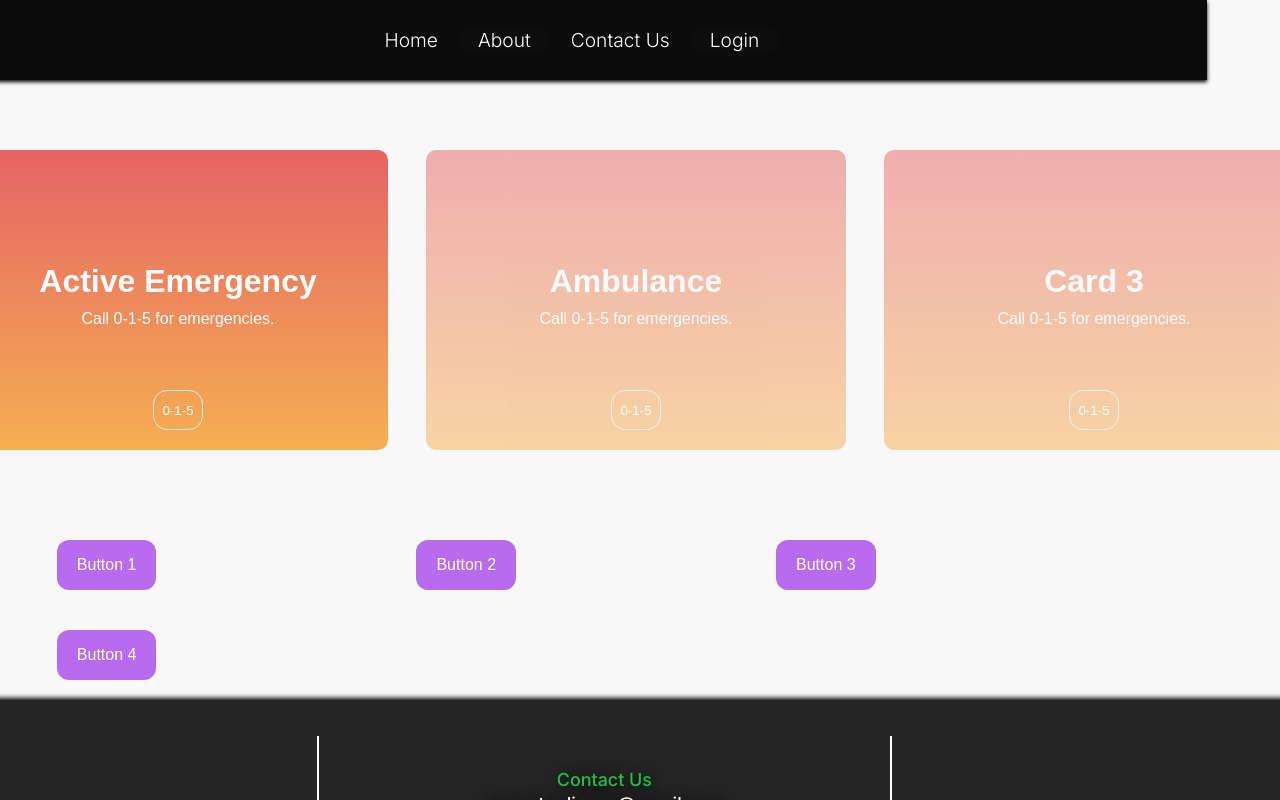
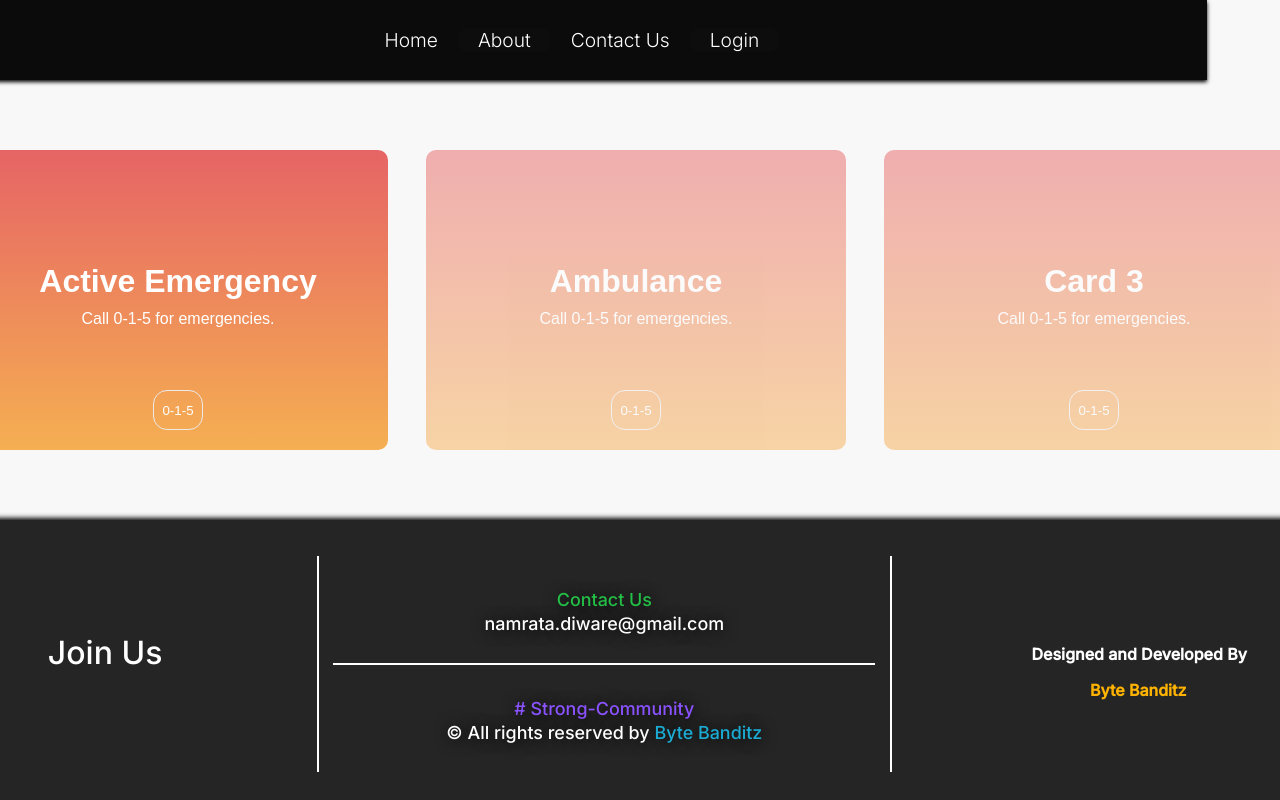
Before and after one commit to DiwareNamrata23/byte_bandit, a React (Create React App) app: page /about in a window 1280 px wide. Shown: the top 800 px of the page. Built offline with nearby package versions, Linux system fonts and the light colour scheme.

Commit message:
fixed footer

```diff
--- a/src/Components/AboutUs/AboutUs.css
+++ b/src/Components/AboutUs/AboutUs.css
@@ -36,6 +36,7 @@
   transition: opacity 0.3s ease;
   position: relative;
 }
+
 
 .card h1 {
   color: white;
@@ -84,14 +85,31 @@
 .next {
   margin-left: -20px;
 }
+.secure{
+  height: 200px;
+}
+
+
+.button4 {
+    height: 60px;
+    width: 60px;
+}
+
+.button5,
+.button6 {
+    height: 150px;
+    width: 150px;
+}
+
 .button4,
 .button5,
-.button6,
-.button7 {
+.button6
+{
   margin-left: 20px;
-
+  background: url("ambulance.jpeg");
+  background-size: cover;
   /* background: #0078ff; */
-  background:  #b86bec;
+  /* background:  #b86bec; */
   border: none;
   cursor: pointer;
   border: none;
--- a/src/Components/AboutUs/AboutUs.jsx
+++ b/src/Components/AboutUs/AboutUs.jsx
@@ -43,7 +43,7 @@ function AboutUs() {
           >
             <h1>Ambulance</h1>
             <p>Call 0-1-5 for emergencies.</p>
-           <button>0-1-5</button>
+           <button >0-1-5</button>
           </div>
         </Draggable>
         <Draggable axis="x">
@@ -59,12 +59,12 @@ function AboutUs() {
       <button className="arrow next" onClick={nextSlide}>&#10095;</button>
 
     </div>
-    <div>
-    <button className="button4">Button 1</button>
-    <button className="button5">Button 2</button>
-    <button className="button6">Button 3</button>
-    <button className="button7">Button 4</button>
-  </div>
+    {/* <div className="secure">
+    <button className="button4"></button>
+    <button className="button5"></button>
+    <button className="button6"></button>
+    {/* <button className="button7"></button>
+  </div> */}
 </div>
 
   );
--- a/src/Components/Footer/Footer.css
+++ b/src/Components/Footer/Footer.css
@@ -17,6 +17,7 @@
 
   footer {
 
+    margin-bottom: -20px;
 
     width: 100%; /* Occupy full width */
     height: 36vh;
```
Also changed, not shown: src/Components/AboutUs/ambulance.jpeg (added).
